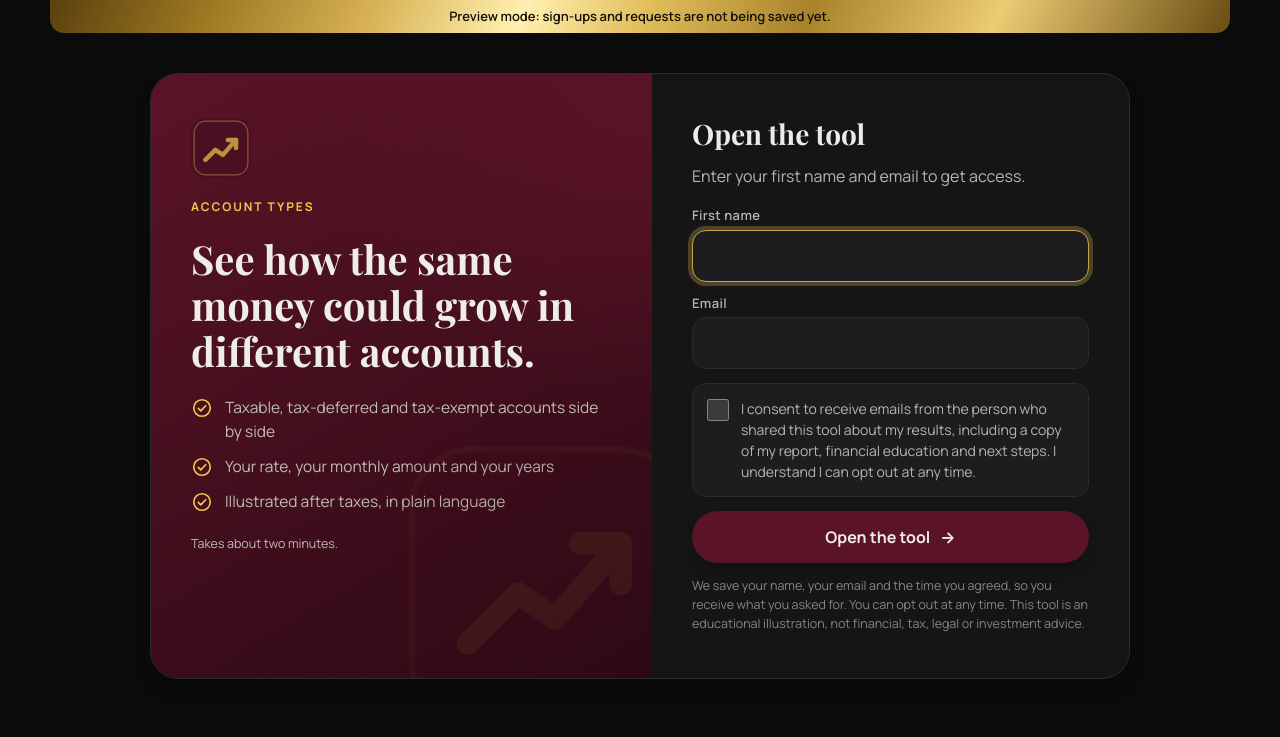
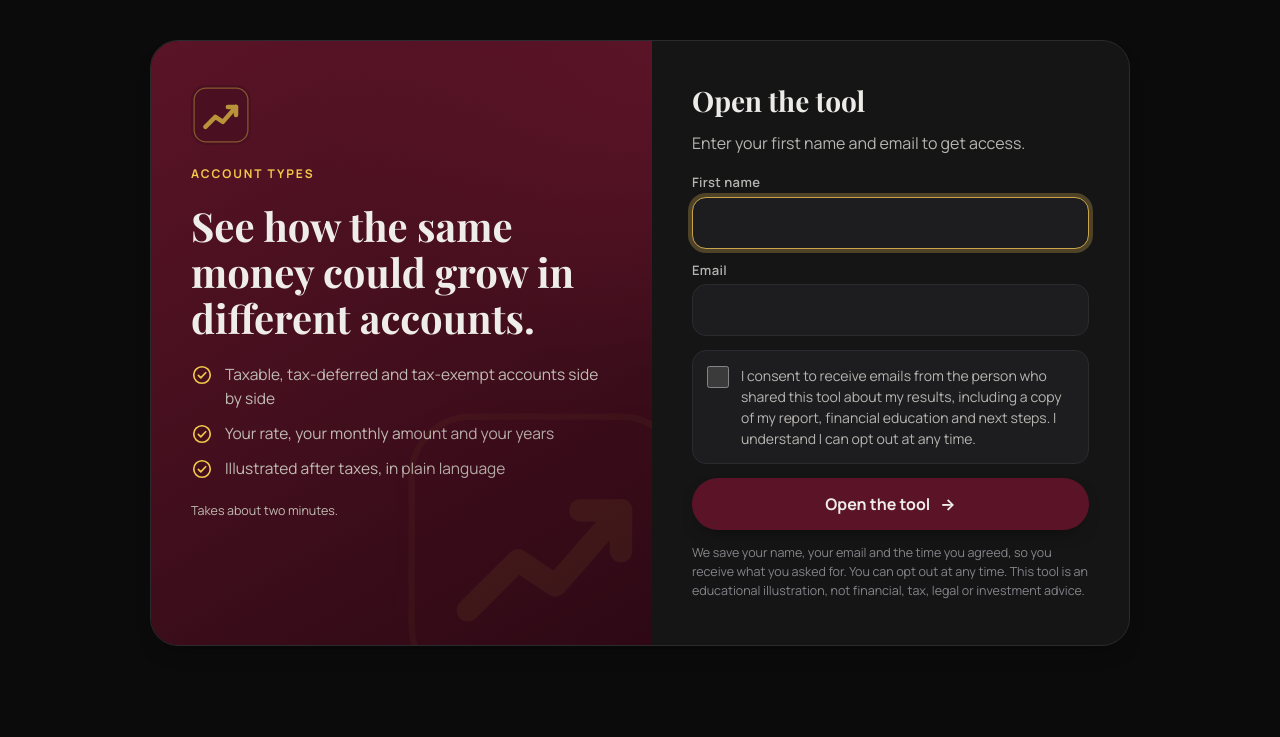
Before and after one commit to chad22miller-ship-it/financial-needs-analysis, a plain HTML site: page accounts.html in a window 1280 px wide. Drawn offline with nearby package versions, Linux system fonts and the light colour scheme.

Commit message:
Turn on sign-ups and requests: point both pages at the Google Apps Script web app
Co-Authored-By: Claude Sonnet 5.5 <noreply@anthropic.com>

```diff
--- a/accounts.html
+++ b/accounts.html
@@ -561,7 +561,7 @@ input[type=range]:active::-moz-range-thumb{transform:scale(1.28)}
 var CONFIG={
   senderName:"",            /* your name, used in the consent line. Empty = "the person who shared this tool" */
   contact:{phone:"",email:"",bookingUrl:""},   /* optional; shown after someone taps Learn More */
-  leadEndpoint:"",          /* where sign-ups, requests and opt-outs are POSTed. Empty = preview mode (nothing saved) */
+  leadEndpoint:"https://script.google.com/macros/s/AKfycbwQCv3kMhZSdTBq3SF8Bge2Q9Np03jN3n7Qu3M2srtiFE48VpR8FkIbbStouUiCybrsTg/exec",          /* where sign-ups, requests and opt-outs are POSTed. Empty = preview mode (nothing saved) */
   consentVersion:"2026-11-14",
   inflation:0.03,           /* not used by this tool; kept so both pages share one settings block */
   withdrawal:0.04           /* not used by this tool; kept so both pages share one settings block */
```
Also changed, not shown: index.html (+1 -1 lines).
